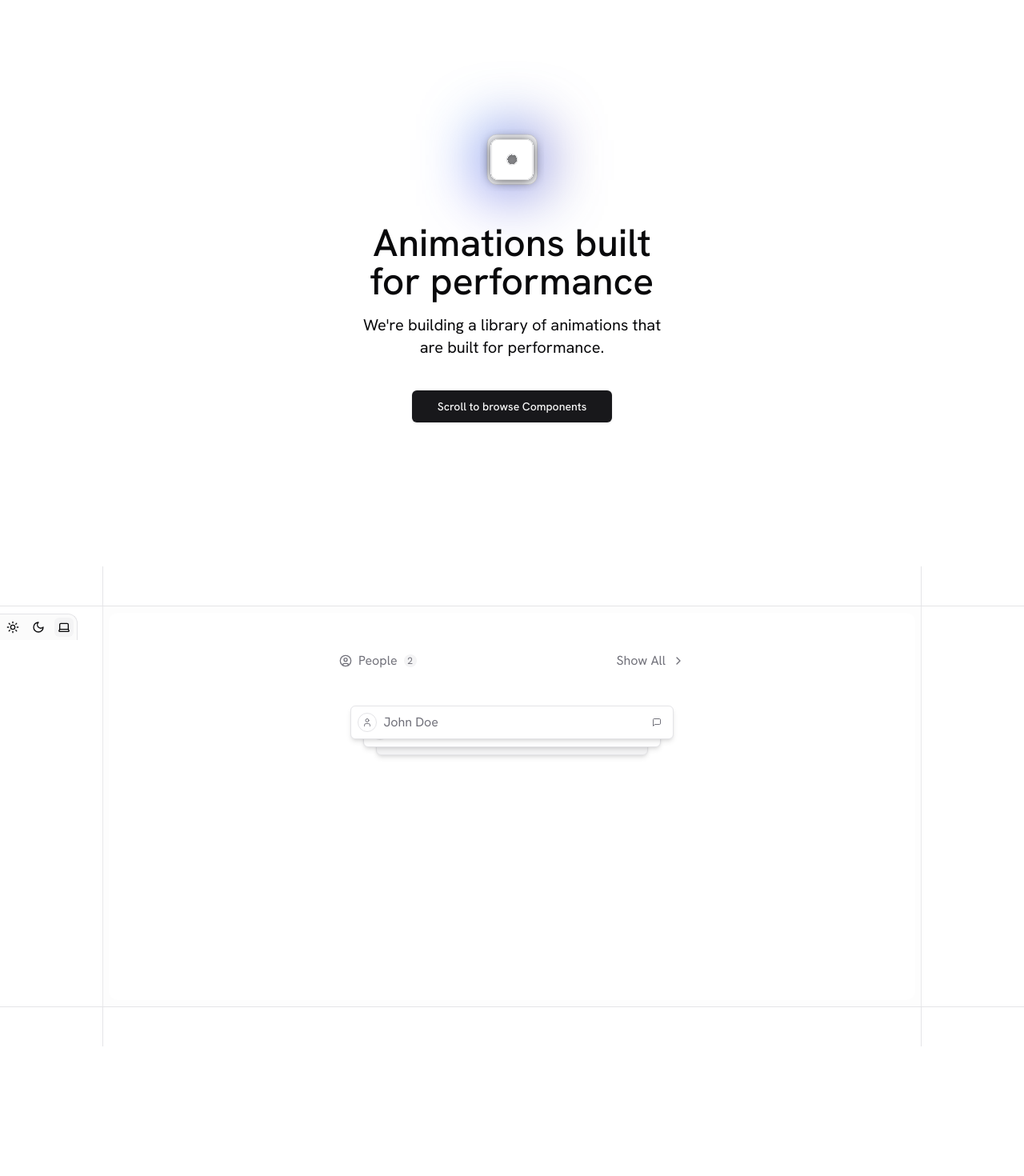
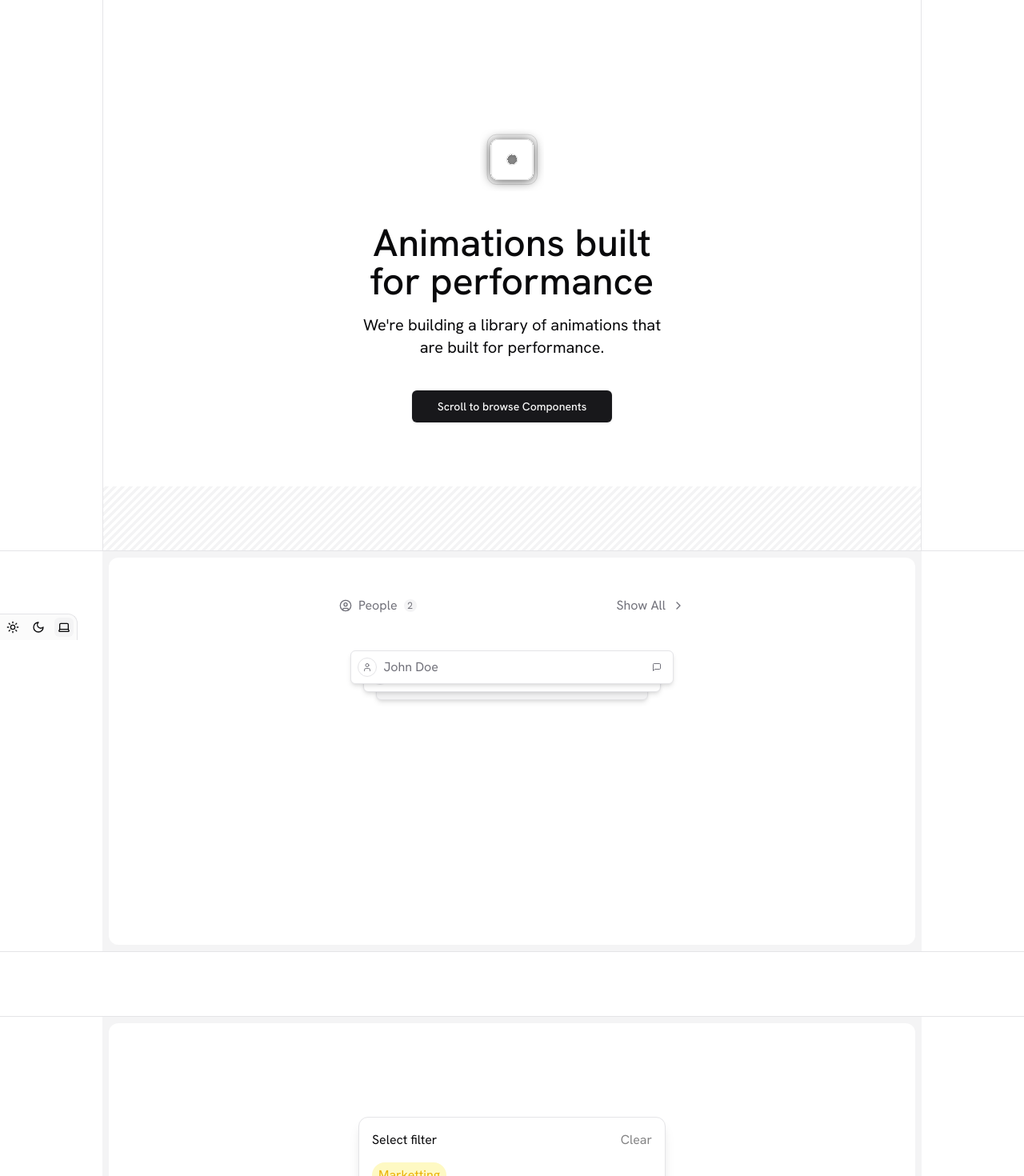
Before and after one commit to code-env/ground-v2, a React (Vite) app: page / in a window 1280 px wide. Shown: the top 1470 px of the page at 80% size. Built offline with nearby package versions, Linux system fonts and the light colour scheme.

Commit message:
feat: changed the ui|

```diff
--- a/src/components/animations/component-preview.tsx
+++ b/src/components/animations/component-preview.tsx
@@ -19,11 +19,11 @@ const ComponentPreview = ({
   if (notReady && process.env.NODE_ENV === "production") return null;
 
   return (
-    <div className="min-h-screen md:flex items-center justify-center w-full hidden relative">
+    <div className="md:flex items-center justify-center w-full hidden relative z-0">
       <div className="w-full border-y relative flex items-center justify-center">
         <div
           className={cn(
-            "max-w-screen-lg w-full min-h-[500px] flex items-center justify-center relative p-2 bg-muted/20",
+            "max-w-screen-lg w-full min-h-[500px] flex items-center justify-center relative p-2 z-10 bg-muted",
             className,
           )}
           style={{
@@ -32,10 +32,6 @@ const ComponentPreview = ({
         >
           {children}
         </div>
-
-        <div className="absolute h-[calc(100%+100px)] my-auto inset-0 -z-10">
-          <div className="max-w-screen-lg w-full h-full mx-auto border-x "></div>
-        </div>
       </div>
     </div>
   );
--- a/src/components/shared/footer.tsx
+++ b/src/components/shared/footer.tsx
@@ -3,8 +3,8 @@ import { Icons } from "./icons";
 
 const Footer = () => {
   return (
-    <footer className="mt-40 w-full">
-      <div className=" mx-auto max-w-5xl w-full border-t flex items-center py-5 justify-between px-10">
+    <footer className="mt-40 w-full bg-background">
+      <div className=" mx-auto max-w-5xl w-full border-t border-x flex items-center py-5 justify-between px-10">
         <p className="flex gap-1 items-center">
           <img
             src={siteConfig.link.imageURl}
--- a/src/components/shared/hero.tsx
+++ b/src/components/shared/hero.tsx
@@ -4,7 +4,7 @@ import Logo from "./logo";
 
 const Hero = ({ hidden }: { hidden: boolean }) => {
   return (
-    <div className="flex flex-col items-center justify-center pt-40 pb-20 gap-10 mx-auto w-full max-w-screen-lg">
+    <div className="flex flex-col items-center justify-center pt-40 pb-20 gap-10 mx-auto w-full max-w-screen-lg bg-background border-x">
       <Logo gradient />
       <div className="flex flex-col items-center justify-center gap-4 max-w-sm">
         <h1 className="md:text-5xl text-2xl font-medium text-center leading-tight">
--- a/src/index.css
+++ b/src/index.css
@@ -34,6 +34,11 @@
         --gradient-position-x: 10%;
         --circle-size: 250px;
         --gray-200: 64 64 64;
+        --pattern-fg: color-mix(
+            in oklab,
+            hsl(var(--primary), 10%) 10%,
+            transparent
+        );
     }
     .dark {
         --background: 240 10% 3.9%;
@@ -130,3 +135,18 @@
     scrollbar-width: thin;
     scrollbar-color: hsl(var(--border)) transparent;
 }
+
+.candy-bg {
+    background-color: hsl(var(--background), 2%);
+    background-image: linear-gradient(
+        135deg,
+        hsl(var(--muted)) 25%,
+        transparent 25.5%,
+        transparent 50%,
+        hsl(var(--muted)) 50.5%,
+        hsl(var(--muted)) 75%,
+        transparent 75.5%,
+        transparent
+    );
+    background-size: 10px 10px;
+}
--- a/src/pages/home.tsx
+++ b/src/pages/home.tsx
@@ -57,12 +57,11 @@ const Home = () => {
 
   const images = ["/succession.jpeg", "/mirror.jpeg", "/dune.jpg"];
 
-
   return (
-    <div className="min-h-screen flex flex-col items-center justify-center lg:px-0 px-10 overflow-x-clip">
+    <div className="min-h-screen flex flex-col gap-20 items-center justify-center lg:px-0 px-10 overflow-x-clip">
+      <div className="h-screen fixed top-0 max-w-screen-lg left-0 w-full mx-auto right-0 border-x -z-20 candy-bg" />
       <Hero hidden={isHidden} />
       <Feedback hidden={isHidden} />
-
       <ComponentPreview>
         <UserStacked />
       </ComponentPreview>
--- a/tailwind.config.js
+++ b/tailwind.config.js
@@ -42,6 +42,7 @@ export default {
           DEFAULT: "hsl(var(--accent))",
           foreground: "hsl(var(--accent-foreground))",
         },
+
         destructive: {
           DEFAULT: "hsl(var(--destructive))",
           foreground: "hsl(var(--destructive-foreground))",
```
Lines whose indentation alone changed are shown as unchanged.
